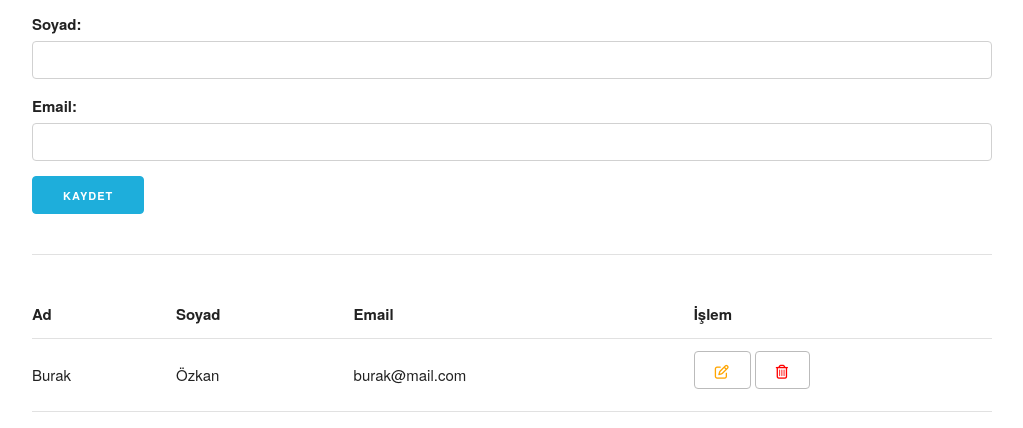
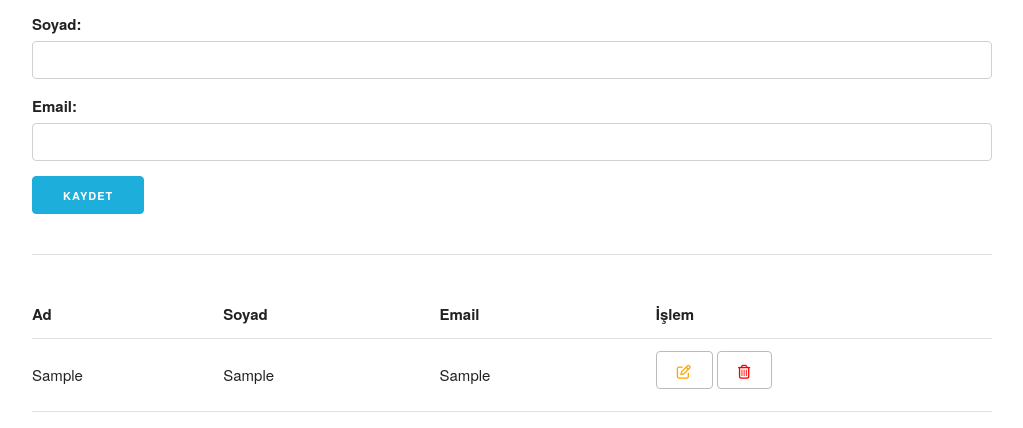
Before and after one commit to ozzkan-burak/js-guidebook, a plain HTML site: page index.html in a window 1280 px wide. Both pictures are taken after typing "Sample", "Sample", "Sample" into the empty fields and a click on the button "KAYDET". Shown: the part 150-578 px from the top of the page, without its empty margins (128-1151 px from the left). Drawn offline with Linux system fonts and the light colour scheme.

Commit message:
episode5

```diff
--- a/app.js
+++ b/app.js
@@ -2,6 +2,7 @@ const personName = document.querySelector("#name");
 const personSurname = document.querySelector("#surname");
 const personMail = document.querySelector("#email");
 const container = document.querySelector(".container");
+const personList = document.querySelector("#person-list");
 
 const form = document.querySelector("#guidebook-form");
 
@@ -32,6 +33,26 @@ const showMessage = (message = "", status) => {
   }
 };
 
+const handleAddToPersonlist = (personToAdd) => {
+  console.table(personToAdd);
+  const tableElement = document.createElement("tr");
+  tableElement.innerHTML = `
+    <td>${personToAdd.name}</td>
+    <td>${personToAdd.surname}</td>
+    <td>${personToAdd.mail}</td>
+    <td>
+      <button class="btn btn--edit">
+        <i class="far fa-edit"></i>
+      </button>
+      <button class="btn btn--delete">
+        <i class="far fa-trash-alt"></i>
+      </button>
+    </td>
+  `;
+
+  personList.appendChild(tableElement);
+};
+
 const save = (e) => {
   e.preventDefault();
 
@@ -45,6 +66,7 @@ const save = (e) => {
   const messageContainerID = document.querySelector("#message-continer");
   if (!messageContainerID) {
     if (checkDataResult.status) {
+      handleAddToPersonlist(personToAdd);
       showMessage("Kayıt Başarılı", checkDataResult.status);
     } else {
       showMessage(
--- a/index.html
+++ b/index.html
@@ -73,21 +73,7 @@
             <th>İşlem</th>
           </tr>
         </thead>
-        <tbody>
-          <tr>
-            <td>Burak</td>
-            <td>Özkan</td>
-            <td>burak@mail.com</td>
-            <td>
-              <button class="btn btn--edit">
-                <i class="far fa-edit"></i>
-              </button>
-              <button class="btn btn--delete">
-                <i class="far fa-trash-alt"></i>
-              </button>
-            </td>
-          </tr>
-        </tbody>
+        <tbody id="person-list"></tbody>
       </table>
     </body>
 
```
